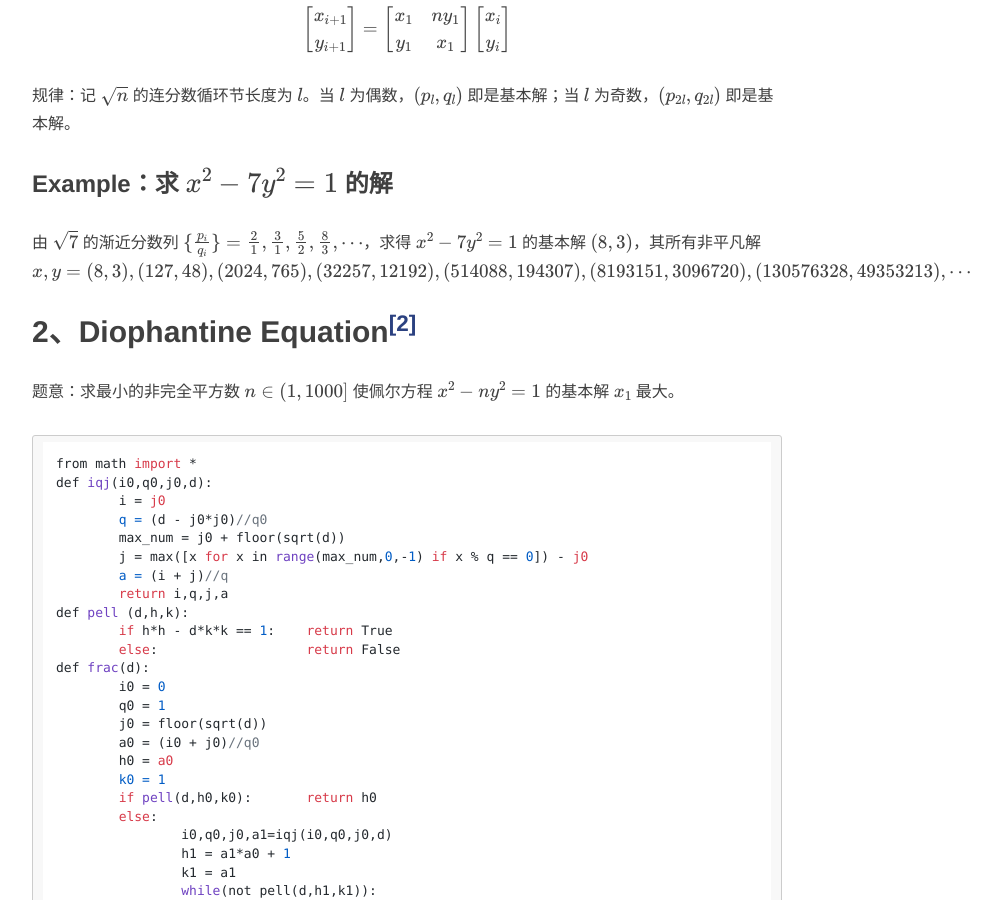
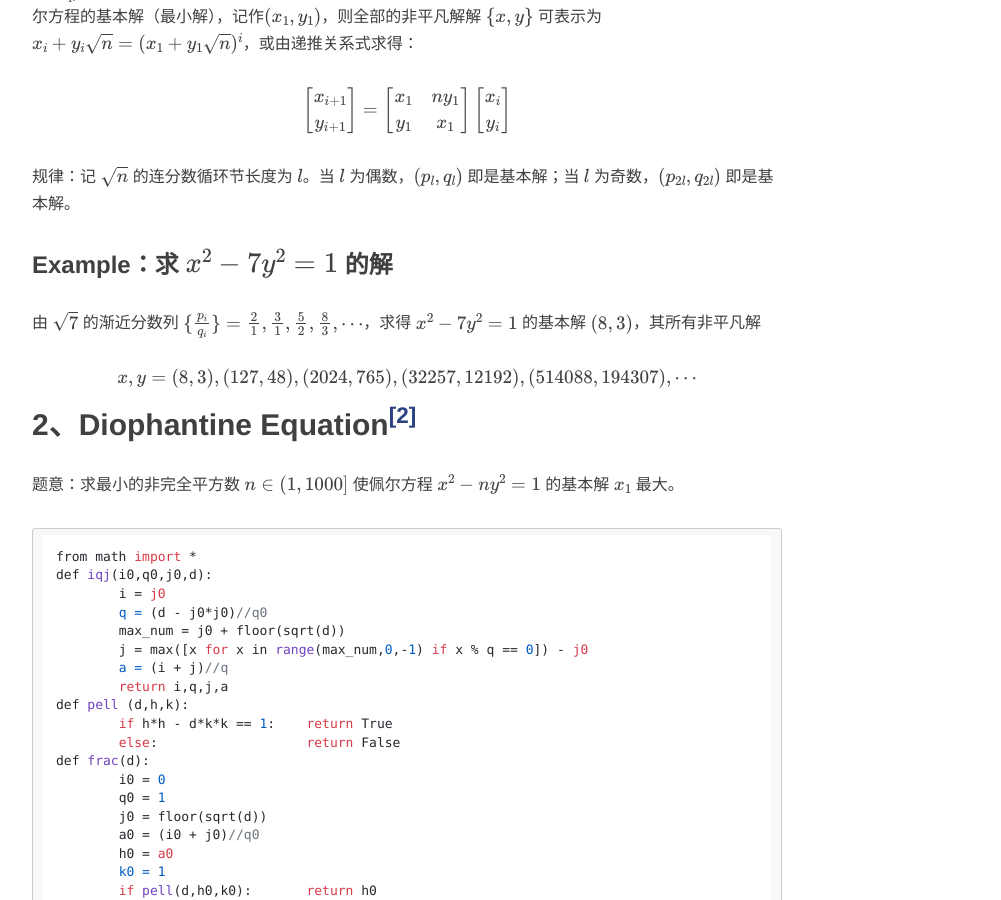
Before and after one commit to ceares/ceares.github.io, a Jekyll site: the page built from _posts/2016-3-11-Diophantine.md, in a window 1280 px wide and 900 px high, scrolled down 3962 px. Shown: the whole window, without its empty margins (233-1234 px from the left). Built offline with Jekyll 4.4.1, drawn with Linux system fonts in a browser that asks for light colours; nearby versions of some CDN libraries; library files that are not in the unit come from our copies; formulas are drawn with MathJax 3; comment, search, counter and statistics services are not loaded.

Commit message:
Update 2016-3-11-Diophantine.md

```diff
--- a/_posts/2016-3-11-Diophantine.md
+++ b/_posts/2016-3-11-Diophantine.md
@@ -14,6 +14,7 @@ $$x=a_0+\frac{1}{a_1+\frac{1}{a_2+\frac{1}{\ddots}}}=[a_0;a_1,a_2,\cdots]\,\text
 </p>
 
 连分数具有如下性质：
+
 - 有理数的连分数表示只有有限的项，并且当没有尾随的 1 时，其表示方法唯一；无理数的连分数表示是唯一的。
 - 勒让德定理：二次无理数 $y$ 的连分数表示会产生循环，即 $y=[a_0;\overline{a_1,a_2,\cdots,a_2,a_1,2a_0}],a_0=[\,y\,]$。
 - 数 $x$ 的截断连分数表示是在特定意义上最佳可能的有理数逼近。
@@ -116,7 +117,9 @@ $$\begin{bmatrix}p_{i+1}\\q_{i+1}\end{bmatrix}=\begin{bmatrix}p_i&p_{i-1}\\q_i&q
 
 
 [丢番图方程](http://zh.wikipedia.org/wiki/%E4%B8%9F%E7%95%AA%E5%9C%96%E6%96%B9%E7%A8%8B) 又名整系数多项式方程，其变量与系数均为整数。若一个丢番图方程具有以下的形式：
+
 $$x^2 - ny^2= 1,\,\,\,x,y \in \mathbb{Z},\,n \in \mathbb{N}^+$$
+
 则称此二元二次不定方程为佩尔方程。
 
 ## 1、佩尔方程的解
@@ -134,7 +137,9 @@ $$\begin{bmatrix}x_{i+1}\\y_{i+1}\end{bmatrix}=\begin{bmatrix}x_1&ny_1\\y_1&x_1\
 
 ### Example：求 $x^2 - 7y^2= 1$ 的解
 
-由 $\sqrt{7}$ 的渐近分数列 $\\{\frac{p_i}{q_i}\\}=\frac{2}{1},\frac{3}{1},\frac{5}{2},\frac{8}{3},\cdots$，求得 $x^2 - 7y^2= 1$ 的基本解 $(8,3)$，其所有非平凡解 $$\\{x,y\\}=(8,3),(127,48),(2024,765),(32257,12192),(514088,194307),(8193151,3096720),(130576328,49353213),\cdots$$
+由 $\sqrt{7}$ 的渐近分数列 $\\{\frac{p_i}{q_i}\\}=\frac{2}{1},\frac{3}{1},\frac{5}{2},\frac{8}{3},\cdots$，求得 $x^2 - 7y^2= 1$ 的基本解 $(8,3)$，其所有非平凡解
+
+$$\\{x,y\\}=(8,3),(127,48),(2024,765),(32257,12192),(514088,194307),\cdots$$
 
 ## 2、Diophantine Equation<sup>[[2]](https://projecteuler.net/problem=66 "Project Euler")</sup>
 
```
